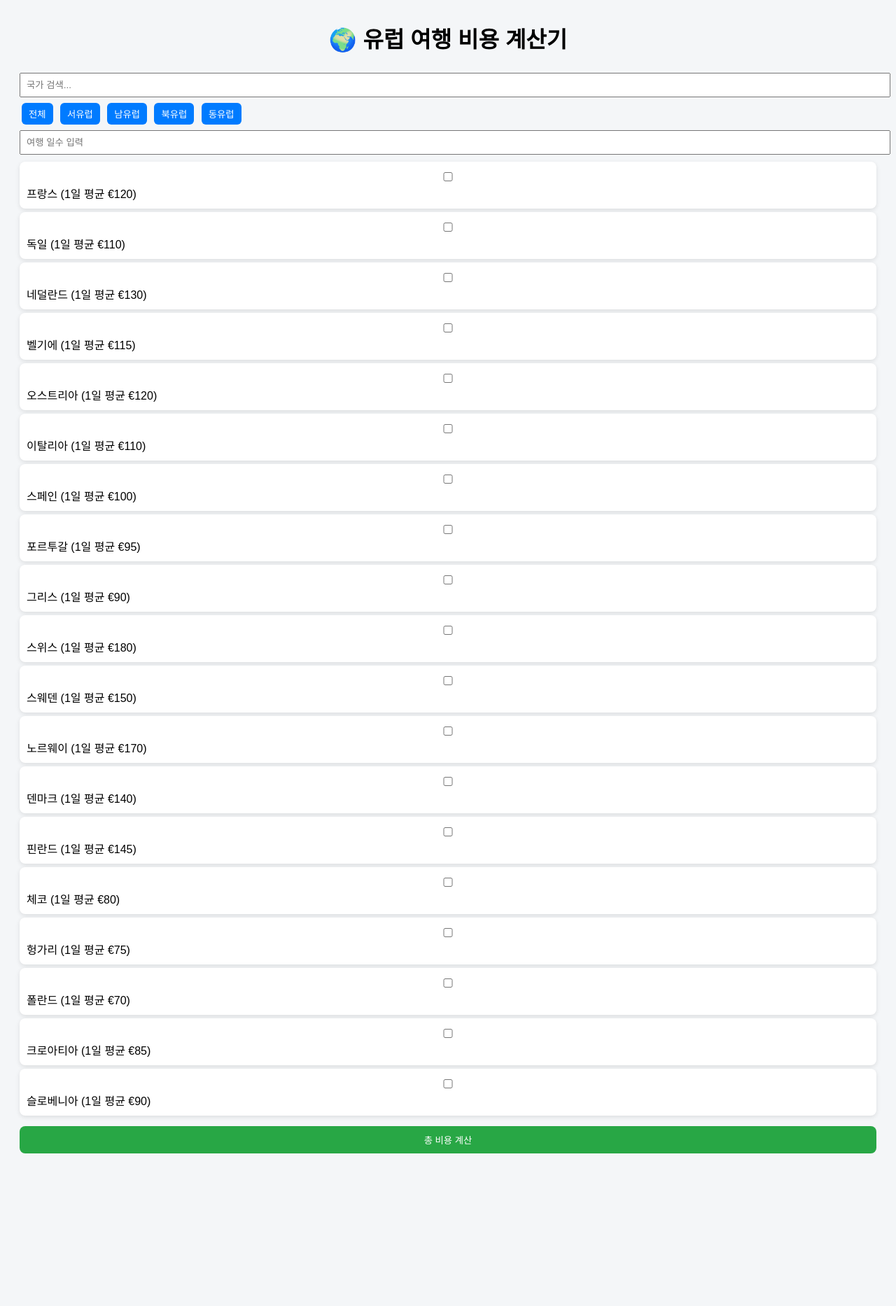
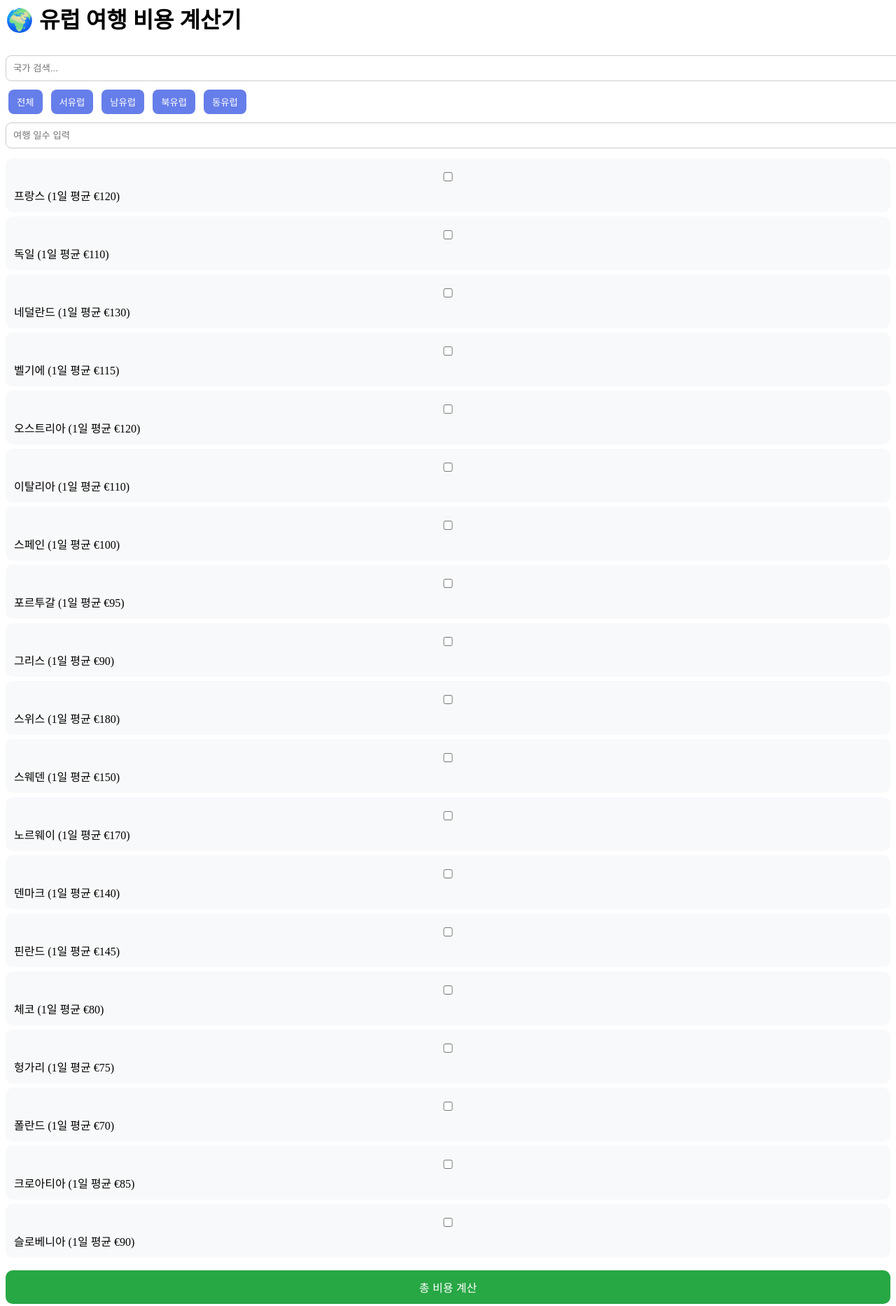
Before and after one commit to PGY1029/europe-travel-calculator, a plain HTML site: page index.html in a window 1280 px wide. Shown: the part 18-1884 px from the top of the page at 70% size. Before the commit the page ends 1863 px from the top, so only its background shows below. Drawn offline with nearby package versions, Linux system fonts and the light colour scheme.

Commit message:
index.html

```diff
--- a/index.html
+++ b/index.html
@@ -4,27 +4,90 @@
 <meta charset="UTF-8">
 <title>유럽 여행 예산 계산기</title>
 <script src="https://cdn.jsdelivr.net/npm/chart.js"></script>
+<style>
+  <div class="container">
+body {
+  font-family: 'Segoe UI', sans-serif;
+  background: linear-gradient(135deg,#667eea,#764ba2);
+  color:white;
+  padding:20px;
+}
+</div>
+h1 {
+  text-align:center;
+  margin-bottom:20px;
+}
 
-<style>
-body { font-family: Arial; background:#f4f6f8; padding:20px; }
-h1 { text-align:center; }
-input { padding:8px; margin:5px 0; width:100%; }
+.container {
+  max-width:900px;
+  margin:auto;
+  background:white;
+  color:black;
+  padding:25px;
+  border-radius:20px;
+  box-shadow:0 10px 30px rgba(0,0,0,0.3);
+}
+
+input {
+  padding:10px;
+  margin:8px 0;
+  width:100%;
+  border-radius:8px;
+  border:1px solid #ccc;
+}
+
 .filters button {
-  margin:3px; padding:6px 10px; border:none;
-  background:#007bff; color:white; border-radius:6px;
+  margin:4px;
+  padding:8px 12px;
+  border:none;
+  background:#667eea;
+  color:white;
+  border-radius:8px;
+  cursor:pointer;
+  transition:0.2s;
+}
+
+.filters button:hover {
+  transform:scale(1.05);
+  background:#5a67d8;
+}
+
+.card {
+  background:#f8f9fa;
+  padding:12px;
+  margin:6px 0;
+  border-radius:10px;
+  transition:0.2s;
+}
+
+.card:hover {
+  transform:translateY(-3px);
+  box-shadow:0 5px 15px rgba(0,0,0,0.2);
+}
+
+button.calc {
+  width:100%;
+  padding:12px;
+  background:#28a745;
+  color:white;
+  border:none;
+  border-radius:10px;
+  font-size:16px;
+  margin-top:12px;
   cursor:pointer;
 }
-.card {
-  background:white; padding:10px; margin:5px 0;
-  border-radius:8px; box-shadow:0 2px 6px rgba(0,0,0,0.1);
+
+button.calc:hover {
+  background:#218838;
 }
-button.calc {
-  width:100%; padding:10px;
-  background:#28a745; color:white;
-  border:none; border-radius:8px; margin-top:10px;
+
+.result {
+  margin-top:15px;
+  font-weight:bold;
+  font-size:18px;
 }
-.result { margin-top:15px; font-weight:bold; }
 </style>
+
 </head>
 
 <body>
```
